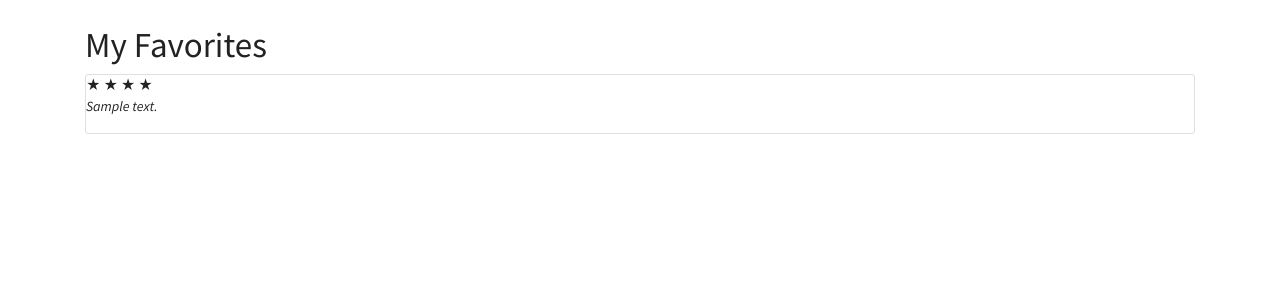
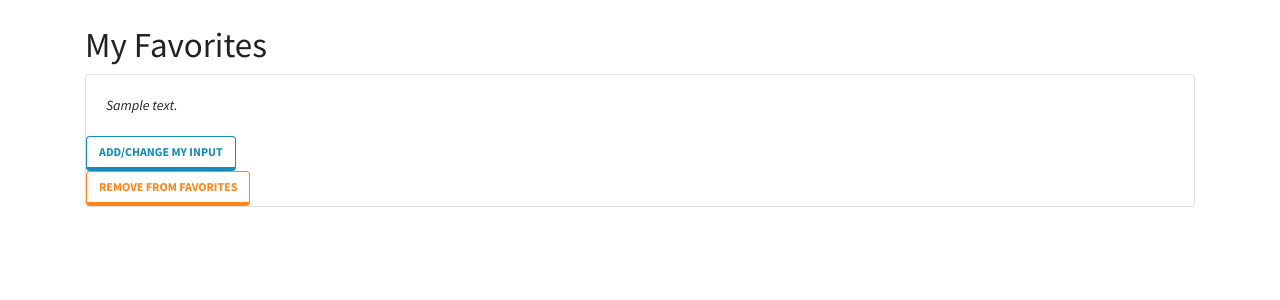
Before and after one commit to javierquirogae/sporky, a Flask app: template templates/favorites.html in a window 1280 px wide. Shown: the part 57-357 px from the top of the page. Run offline with Flask 3, Linux system fonts and the light colour scheme; the template is opened without the code that fills it: most values are stand-ins (such as "Sample title", 1, 10 or a date in 2020); some libraries are stand-ins or nearby versions.

Commit message:
made edit and remove buttons to favorites list nad fixed some bugs

```diff
--- a/app.py
+++ b/app.py
@@ -144,17 +144,6 @@ def signup():
     return redirect("/")
 
 
-
-@app.route('/save_recipe/<int:recipe_id>',methods=["GET"])
-def save_recipe_form(recipe_id):
-    form = Favorites()
-    return render_template('save.html', form=form, recipe_id=recipe_id)
-
-
-
-
-
-
 @app.route('/save_recipe/<int:recipe_id>',methods=["POST"] )
 def save_recipe(recipe_id):
     saved_id_list = []
@@ -168,7 +157,7 @@ def save_recipe(recipe_id):
     for like in likes:
         saved_id_list.append(like.recipe_id)
     if recipe_id in saved_id_list:
-        flash("Recipe already saved", 'danger')
+        flash("Recipe was already in favorites list !", 'danger')
         return redirect("/favorites")
     else:
         Saved.add_like(
@@ -179,7 +168,7 @@ def save_recipe(recipe_id):
             notes=form.notes.data
             )
         db.session.commit()
-        flash("Recipe saved", 'success')
+        flash("Recipe added to favorites", 'warning')
 
     return redirect("/favorites")
 
@@ -211,5 +200,28 @@ def delete_recipe(recipe_id):
     user = User.query.get_or_404(session[CURR_USER_KEY])
     Saved.query.filter(Saved.recipe_id == recipe_id, Saved.user_id == user.id).delete()
     db.session.commit()
-    flash("Recipe deleted", 'danger')
+    flash("Recipe removed from favorites", 'warning')
     return redirect("/favorites")
+
+
+@app.route('/edit_recipe/<int:recipe_id>',methods=["get"] )
+def edit_recipe_form(recipe_id):
+    user = User.query.get_or_404(session[CURR_USER_KEY])
+    saved_recipe = Saved.query.filter(Saved.recipe_id == recipe_id, Saved.user_id == user.id).first()
+    form = Favorites(obj=saved_recipe)
+
+    return render_template('edit.html', form=form, saved_recipe=saved_recipe)
+
+
+@app.route('/edit_recipe/<int:recipe_id>',methods=["POST"] )
+def edit_recipe(recipe_id):
+    user = User.query.get_or_404(session[CURR_USER_KEY])
+    recipe = Saved.query.filter(Saved.recipe_id == recipe_id, Saved.user_id == user.id).first()
+    form = Favorites(obj=recipe)
+    recipe.used = form.used.data
+    recipe.rating = form.rating.data
+    recipe.notes = form.notes.data
+
+    db.session.commit()
+    flash("Recipe edited", 'info')
+    return redirect("/favorites")
--- a/static/app.js
+++ b/static/app.js
@@ -30,7 +30,12 @@ async function getRecipeDetails(id) {
         `${RECIPE_URL}/${id}/information?${KEY}`
         );
     $save_area.empty();
-    $save_area.append(`<a href="/save_recipe/${id}" id="${id}"><b>SAVE THIS RECIPE !</b></a><br>`);
+
+    $save_area.append(` <form method="POST" action="/save_recipe/${id}">
+                            <button class="btn btn-outline-success">
+                                add to favorites
+                            </button>
+                        </form>`);
     ingredients_list = response.data.extendedIngredients;
     console.log(response.data);
     $res_area.empty();
@@ -126,15 +131,15 @@ $rand_sug.on("click", function (evt) {
   });
 
 async function populateFavorites() {
-    await $liked_recipes.children().each(async function () {
-        $(this).append(` <div class="card-body" id="${$(this).attr('id')}">
-                        <p>
+    await $liked_recipes.children().children().each(async function () {
+        $(this).append(`
+                        <h3>
                             ${await getRecipeTitle($(this).attr('id'))}
-                        </p>
+                        </h3>
                         <a href="/saved_recipe_detail/${$(this).attr('id')}" id="${$(this).attr('id')}">
                             View Recipe
                         </a>
-                        </div>`);
+                        `);
     });
 }
 
@@ -149,7 +154,7 @@ async function getRecipeTitle(id) {
     return title;
 }
 
-$liked_recipes.on("click", function (evt) {
+$('a').on("click", function (evt) {
     let target = evt.target;
     console.log(target.id);
     window.location.href=`/saved_recipe_detail/${target.id}`;
--- a/static/style.css
+++ b/static/style.css
@@ -15,3 +15,9 @@
     size: 5rem;
     color: green;
 }
+
+.star{
+    font-weight: 900;
+    size: 5rem;
+    color: red;
+}
--- a/templates/favorites.html
+++ b/templates/favorites.html
@@ -5,14 +5,34 @@
     <div id="liked_recipe_list">
         <h1>My Favorites</h1>
         {% for like in likes %}
-            <div class="card" id="{{like.recipe_id}}">
+            <div class="card" >
+                <div class="card-body" id="{{like.recipe_id}}" >
+
+                {% if like.used %}
+                <span class="check">
+                I have made this recipe : &#x2713;
+                </span>
+                <span class="star">
+                My rating :
                     {% for i in range(like.rating) %}
-                        &#9733;
+                    &#9733;
                     {% endfor %}
-                    {% if like.used %}
-                        <div class="check">&#x2713;</div>
-                    {% endif %}
-                        <p><i>{{like.notes}}</i></p>
+                </span>
+                {% endif %}
+                 {% if like.notes %}
+                <span><i>  {{like.notes}}</i></span>
+                {% endif %}
+                </div>
+                <form method="GET" action="/edit_recipe/{{like.recipe_id}}">
+                    <button class="btn btn-outline-primary">
+                        add/change my input
+                    </button>
+                </form>
+                <form method="POST" action="/delete_recipe/{{like.recipe_id}}">
+                    <button class="btn btn-outline-warning">
+                        remove from favorites
+                    </button>
+                </form>
             </div>
         {% endfor %}
     </div>
```
Also changed, not shown: static/details.js (+0 -13 lines), templates/edit.html (renamed from templates/save.html).
